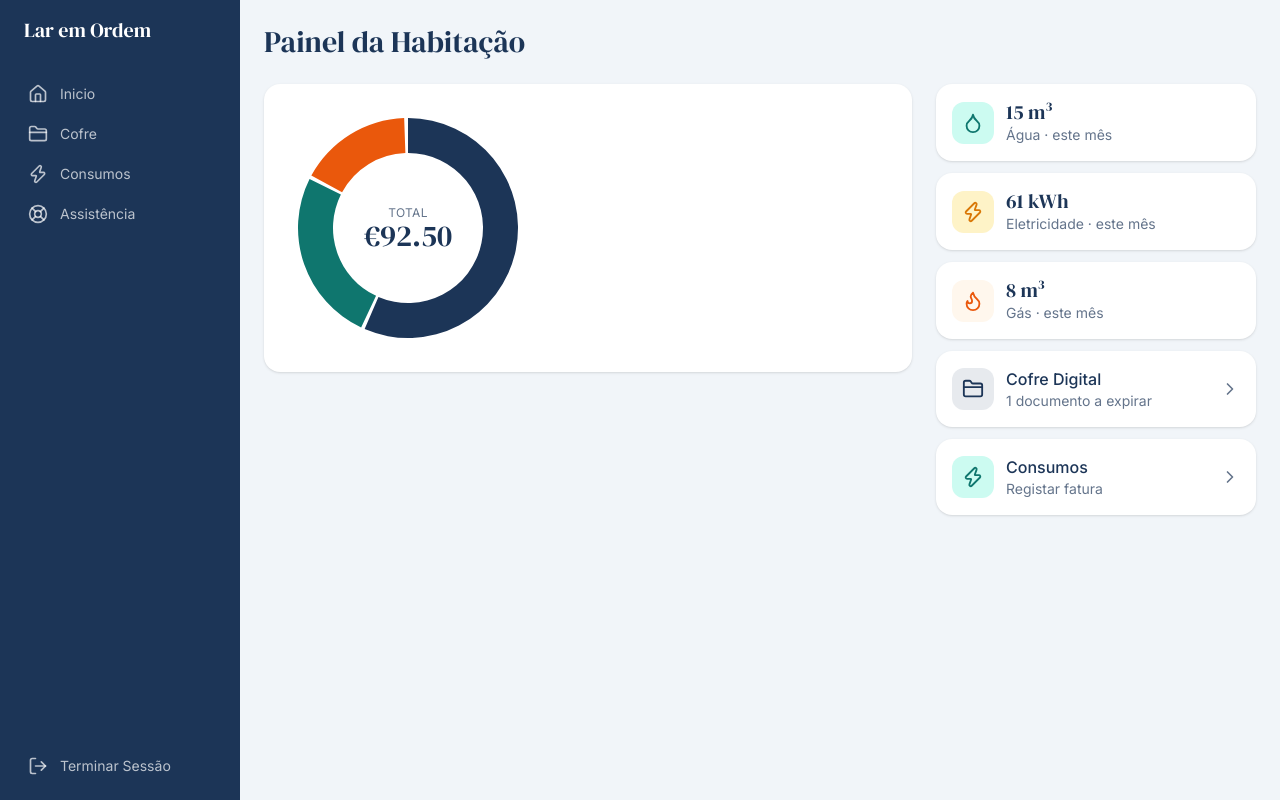
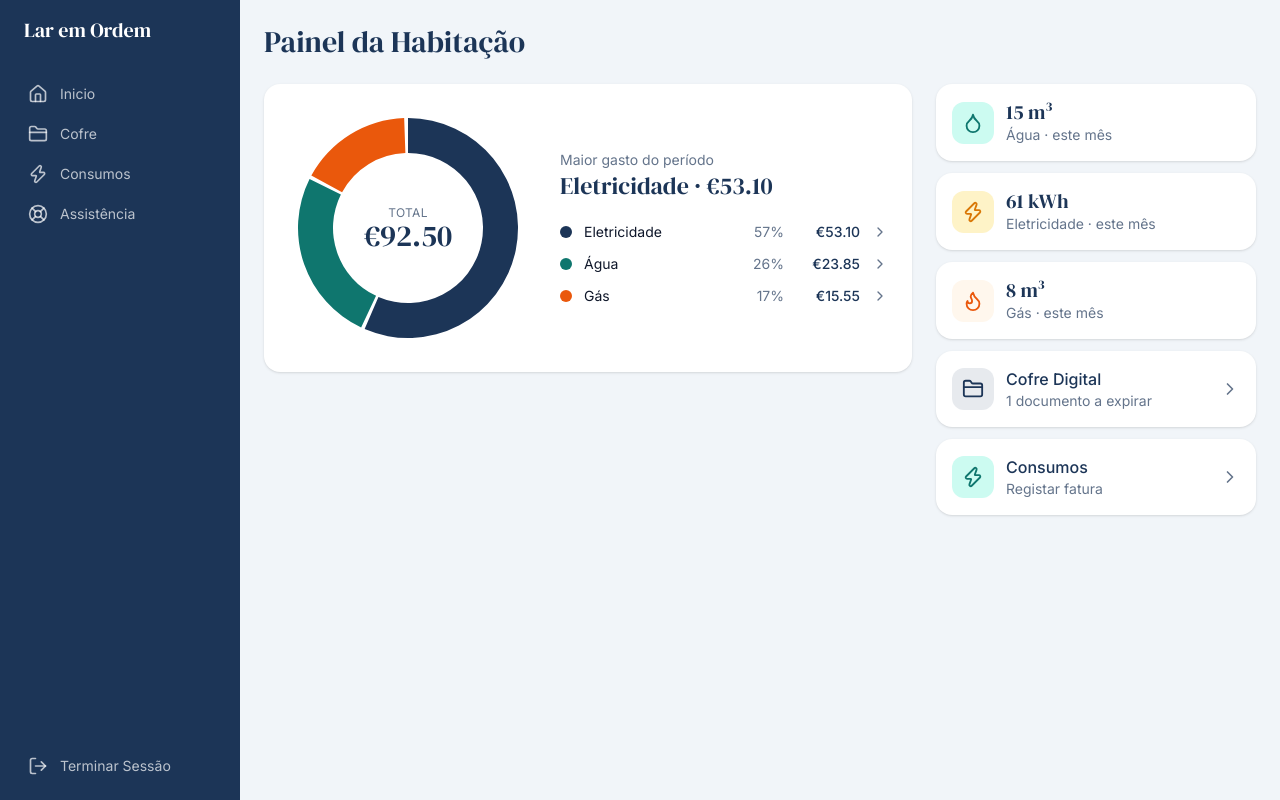
Before and after one commit to SpookyP/Lar-em-Ordem-Projeto-Final, a React (Vite) app in the folder lar-em-ordem-frontend/: page /teste-layout in a window 1280 px wide. Built offline with nearby package versions, Linux system fonts and the light colour scheme; no server answers.

Commit message:
Adicionar ao gráfico uma legenda interativa
Legenda lateral com percentagens e valores.

```diff
--- a/lar-em-ordem-frontend/src/components/ui/ConsumptionChart.jsx
+++ b/lar-em-ordem-frontend/src/components/ui/ConsumptionChart.jsx
@@ -1,5 +1,6 @@
 import { PieChart, Pie, ResponsiveContainer, Sector } from 'recharts';
 import { useState } from 'react';
+import { ChevronRight } from 'lucide-react';
 
 //dados de exemplo
 const data = [
@@ -13,8 +14,13 @@ export function ConsumptionChart(){
     const total = data.reduce((sum, item) => sum + item.value, 0);
 
     const center = focused !== null ? {label: data[focused].name, value: data[focused].value} : { label: 'Total', value: total };
+
+    const biggest = data.reduce((max, item) => item.value > max.value ? item : max);
+
     return (
-        <div className="relative" style={{ width: 240, height: 240 }}>
+        <div className="flex flex-col lg:flex-row items-center gap-8">
+            {/* grafico de anel */}
+            <div className="relative shrink-0" style={{ width: 240, height: 240 }}>
                 <ResponsiveContainer width="100%" height="100%">
                     <PieChart>
                         <Pie
@@ -55,5 +61,39 @@ export function ConsumptionChart(){
                     </p>
                 </div>
             </div>
+
+            {/* legenda */}
+            <div className="flex-1 w-full">
+                <p className="text-sm text-muted">Maior gasto do período</p>
+                <p className="font-display text-2xl text-navy mb-5">
+                    {biggest.name} · €{biggest.value.toFixed(2)}
+                </p>
+
+                <ul className="flex flex-col gap-3">
+                    {data.map((item, index) => {
+                        const percent = Math.round((item.value / total) * 100);
+                        return (
+                            <li
+                                key={item.name}
+                                onMouseEnter={() => setFocused(index)}
+                                onMouseLeave={() => setFocused(null)}
+                                className="flex items-center gap-3 cursor-pointer"
+                            >
+                                <span
+                                    className="h-3 w-3 rounded-full shrink-0"
+                                    style={{ backgroundColor: item.color }}
+                                />
+                                <span className="flex-1 text-sm text-text">{item.name}</span>
+                                <span className="text-sm text-muted">{percent}%</span>
+                                <span className="text-sm font-medium text-navy w-16 text-right">
+                                    €{item.value.toFixed(2)}
+                                </span>
+                                <ChevronRight size={16} className="text-muted" />
+                            </li>
+                        );
+                    })}
+                </ul>
+            </div>
+        </div>
     );
 }
```
Lines whose indentation alone changed are shown as unchanged.
